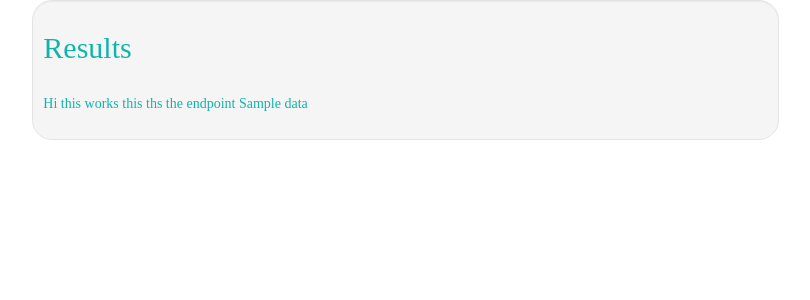
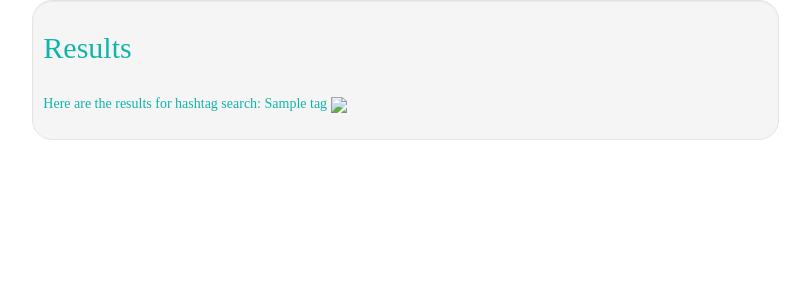
Before and after one commit to kelly4strength/instachallenge, a Flask app: template templates/results.html in a window 1280 px wide. Shown: the top 300 px of the page, without its empty margins (181-991 px from the left). Run offline with Flask 2, Linux system fonts and the light colour scheme; the template is opened without the code that fills it: most values are stand-ins (such as "Sample title", 1, 10 or a date in 2020); some libraries are stand-ins or nearby versions.

Commit message:
getting a tiny bit further along, have managed to get the image url out of the nested dicts in the data key.

```diff
--- a/server.py
+++ b/server.py
@@ -11,6 +11,9 @@ from model import connect_to_db, db, Search
 
 import requests
 
+import json
+
+from datetime import datetime
 # from instagram import client, subscriptions
 
 app = Flask(__name__)
@@ -24,6 +27,7 @@ app.jinja_env.undefined = StrictUndefined
 @app.route('/')
 def index():
     """landing page where user can input tag for search"""
+
     return render_template ("form.html")
 
 
@@ -31,46 +35,53 @@ def index():
 def show_results():
     """shows the results from the instagram endpoint url made with the inputted tag"""
 
-    # r = requests.get('https://api.github.com', auth=('user', 'pass'))
-
     tag = request.form.get("tag")
     start_date = request.form.get("start_date")
     end_date = request.form.get("end_date")
 
+    # adding search prameters to instas db
     new_search = Search(tag=tag,
                     start_date=start_date,
                     end_date=end_date)
     db.session.add(new_search)
     db.session.commit()
 
-    # construct a string - concatenate the info that comes in
+    # concatenate the endpoint url and given hashtag to construct the url
     endpoint = "https://api.instagram.com/v1/tags/" + tag + "/media/recent?access_token=272855367.b6f7db4.27aee70b486a4fd7b1b5546c1da0453d"
-        # what's the python magic to call the URL and get the data back
+
+    # use the python requests library to call the endpoint URL and get the data (type(r)='requests.models.Response')
     r = requests.get(endpoint)
-    data = r.json()
 
-    #how do I say get this data at the endpoint?
-    # and then take data from the end point which is a string and make it into a dict
-    #then render the images found in the dict on the page?
+    # set the response to json (dict)
+    huge_data = r.json()
+
+    # test_url work but only gets you the url at index [0]
+    test_url = huge_data['data'][0]['images']['standard_resolution']['url']
+
+    # I need to set up a for loop that loops over the huge_data dictionary
+    # and gets the data for each individual image in the response list
+
+    # urls = []
+    # for i in test_url:
 
 
-    # "data": [{"attribution": null,
-    #         "tags": ["poorhoffermobile"],
-    #         "type": "image",
-    #         "location": null,
-    #         "comments": {"count": 0},
-    #         "filter": "Normal",
-    #         "created_time": "1467345183",
-    #         "link": "https://www.instagram.com/p/BHTfEZtj9MF/",
-    #         "likes": {"count": 0},
-
-    #         "images": {"low_resolution": {"url": "https://scontent.cdninstagram.com/
-    #         t51.2885-15/s320x320/e35/11420918_132887830470925_116640902_n.jpg?
-    #         ig_cache_key=MTI4NDUwNjk2MDY1ODQyMDQ4NQ%3D%3D.2", "width": 320, "height": 320},
+    #     test_url = huge_data['data'][0]['images']['standard_resolution']['url']
+    #     urls.append(test_url)
+    # return urls
 
 
-    # return redirect (endpoint)
-    return render_template ("results.html", data=data)
+# def get_item_choices(category_names):
+#     """pass categories into copied items"""
+#     categories = []
+
+#     for category_name in category_names:
+#         if category_name:
+#             category = Category.query.filter_by(category_name=category_name).one()
+#             category_id = category.category_id
+#             categories.append(category_id)
+#     return categories
+
+    return render_template ("results.html", tag=tag, test_url=test_url)
 
 if __name__ == "__main__":
 
--- a/templates/results.html
+++ b/templates/results.html
@@ -9,7 +9,10 @@
     <h2>Results</h2>
     <br>
       <div class="form-group">
-Hi this works
-this ths the endpoint {{ data }}
+Here are the results for hashtag search: {{ tag }}
+<a href="{{ test_url }}">
+  <img src="{{ test_url }}"/>
+</a>
+
       </div>
 {% endblock %}
```
